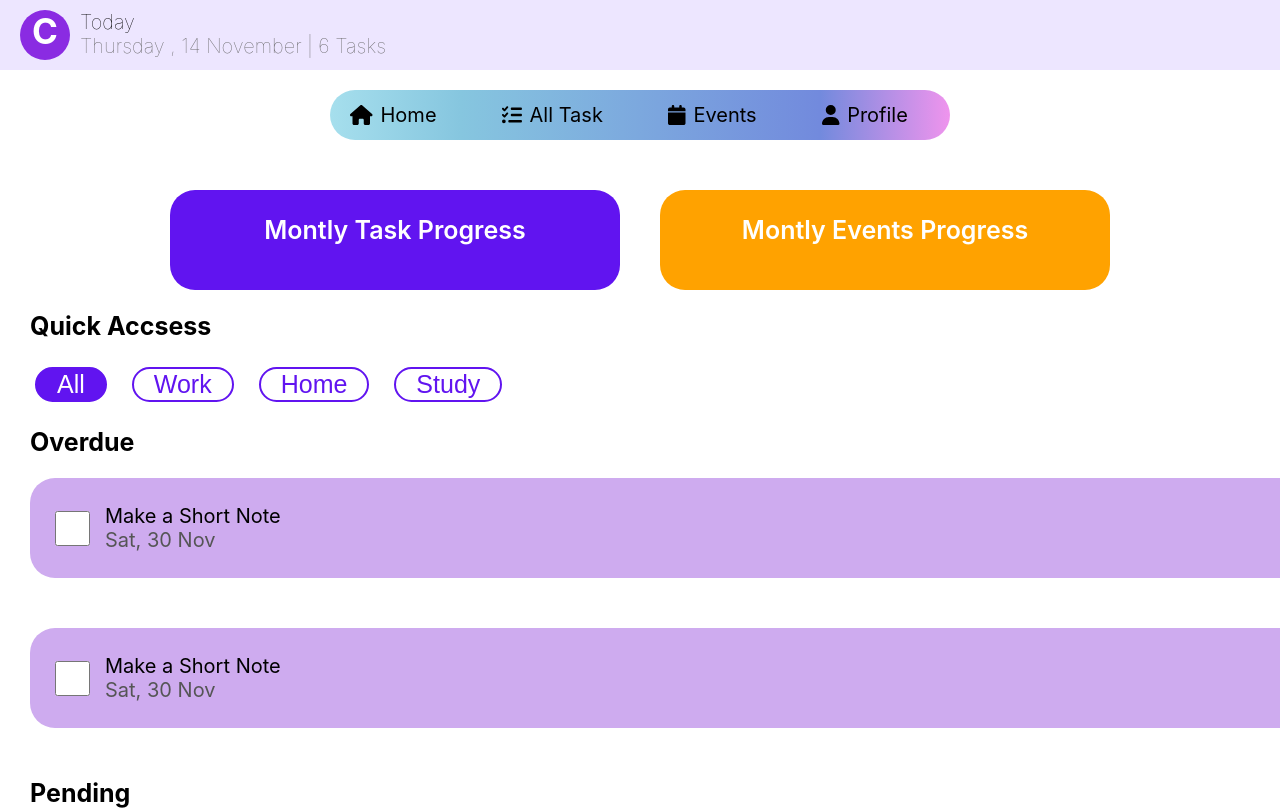
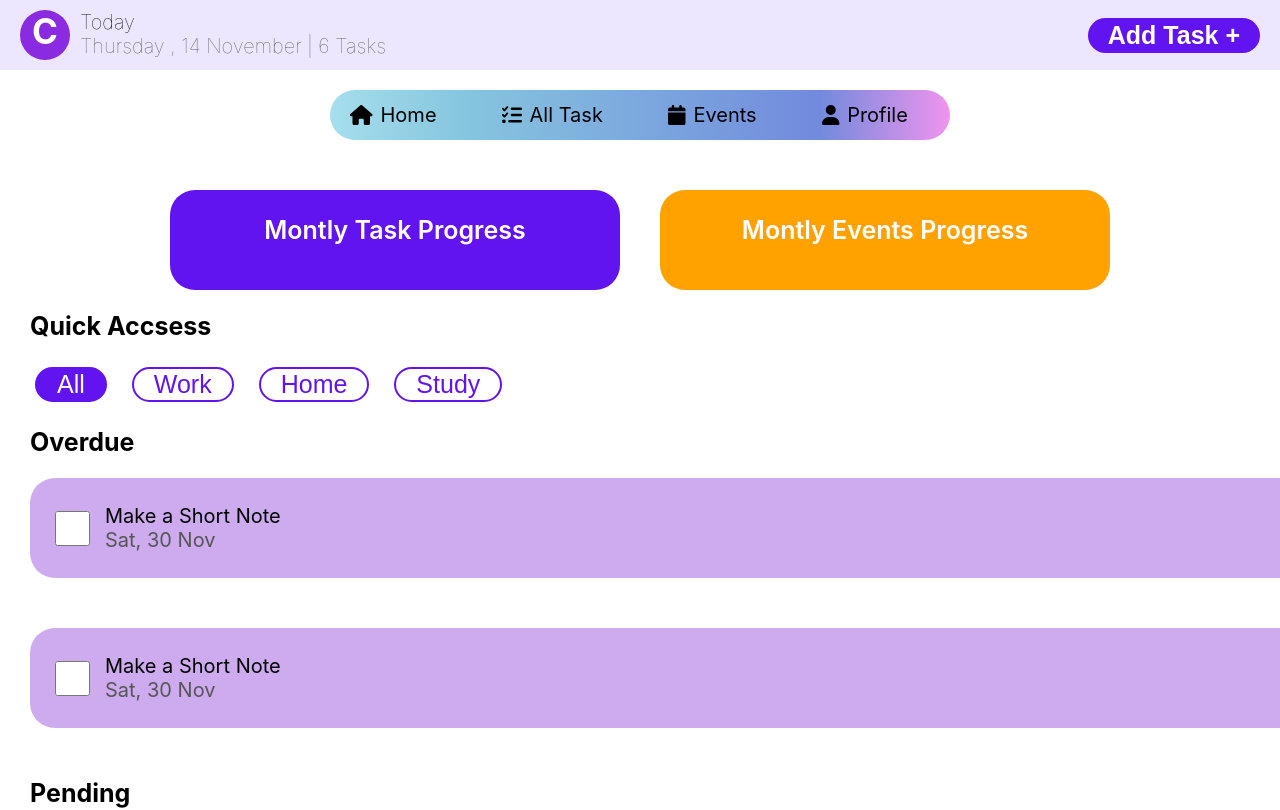
Before and after one commit to sahanHansaja026/tohelp, a React (Create React App) app: page / in a window 1280 px wide. Shown: the top 810 px of the page. Built offline with nearby package versions, Linux system fonts and the light colour scheme.

Commit message:
update navbar 0.2.0

```diff
--- a/src/component/Navbar.js
+++ b/src/component/Navbar.js
@@ -6,10 +6,16 @@ export default class Navbar extends Component {
     return (
       <div className="navbar">
         <div className="navtitle">
-          <div className="cicon">C</div>
-          <div className="h1class">
-            <h1 className="h1class1">Today</h1>
-            <h1 className="h1class2">Thursday , 14 November | 6 Tasks</h1>
+          <div className="dateandicon">
+            <div className="cicon">C</div>
+            <div className="h1class">
+              <h1 className="h1class1">Today</h1>
+              <h1 className="h1class2">Thursday , 14 November | 6 Tasks</h1>
+            </div>
+          </div>
+
+          <div className="rightside">
+            <button className='addtask'>Add Task +</button>
           </div>
         </div>
       </div>
--- a/src/css/navbar.css
+++ b/src/css/navbar.css
@@ -1,11 +1,11 @@
-.navbar{
+.navbar {
   display: flex;
-    background-color: rgb(237, 230, 255,1);
+  background-color: rgb(237, 230, 255, 1);
   width: 100%;
   height: 70px;
   align-items: center;
 }
-.navbar .cicon{
+.navbar .cicon {
   width: 50px;
   height: 50px;
   border-radius: 50%;
@@ -17,27 +17,55 @@
   color: white;
   font-weight: bold;
 }
-.navbar .h1class{
+.navbar .h1class {
   display: flex;
   flex-direction: column;
 }
-.navbar .h1class1{
+.navbar .h1class1 {
   font-weight: 100;
   color: rgb(0, 0, 0);
   font-size: 20px;
   margin-left: 10px;
 }
-.navbar .h1class2{
+.navbar .h1class2 {
   font-weight: 100;
-    color: rgb(96, 96, 96);
+  color: rgb(85, 84, 84);
   font-size: 20px;
   margin-left: 10px;
 }
-.h1class1,.h1class2{
+.h1class1,
+.h1class2 {
   margin: 0;
 }
-.navbar .navtitle{
+.navbar .navtitle {
   margin-left: 20px;
   display: flex;
   flex-direction: row;
+  width: 100%;
+  justify-content: space-between; /* Add this */
+  align-items: center; /* Ensure items are vertically centered */
 }
+
+.navtitle .rightside {
+  text-align: right;
+  margin-right: 20px; /* Add some spacing from the right edge */
+  font-size: 18px; /* Adjust font size if needed */
+  color: rgb(97, 20, 240); /* Optional: Style it to match your theme */
+  cursor: pointer; /* Indicate that it is clickable */
+}
+.navtitle .dateandicon {
+  display: flex;
+  flex-direction: row;
+}
+.navtitle .addtask {
+  width: auto;
+  height: 35px;
+  background-color: rgb(97, 20, 240);
+  color: white;
+  border-radius: 25px;
+  font-weight: bold;
+  font-size: 25px;
+  padding-left: 20px;
+  padding-right: 20px;
+  border: 0px solid transparent;
+}
```
Lines whose indentation alone changed are shown as unchanged.
